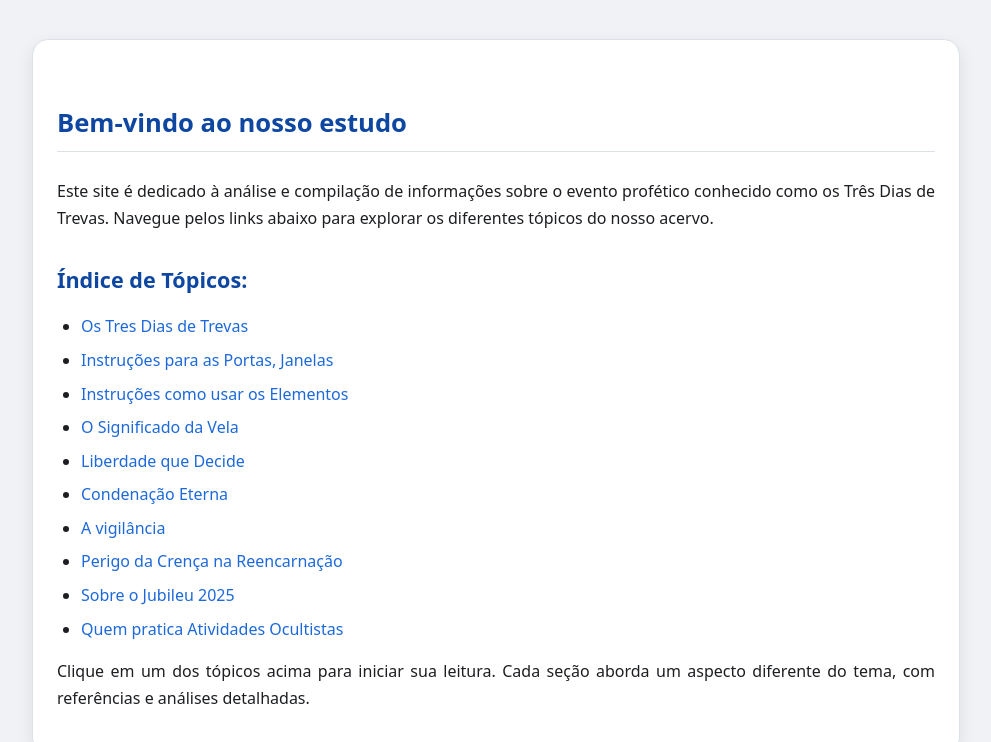
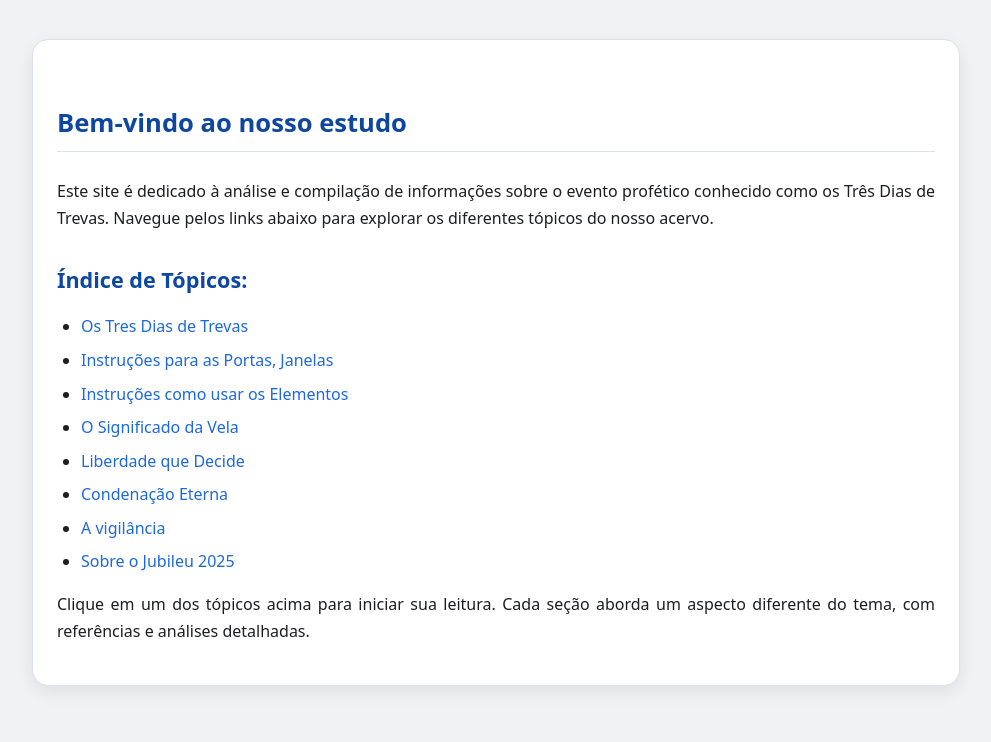
Before and after one commit to magoja-br/tres-dias-de-trevas, a plain HTML site: page index.html in a window 1280 px wide. Shown: the part 90-832 px from the top of the page, without its empty margins (144-1135 px from the left). Drawn offline with Linux system fonts and the light colour scheme.

Commit message:
Atualiza o conteúdo da página inicial

```diff
--- a/index.html
+++ b/index.html
@@ -34,11 +34,8 @@
                 <li><a href="catequesecondenacao.html">Liberdade que Decide</a></li>
                 <li><a href="condenacaoeterna.html">Condenação Eterna</a></li>
                 <li><a href="vigilancia.html">A vigilância</a></li>
-                <li><a href="vigilanciareencarnacao.html">Perigo da Crença na Reencarnação</a></li>
                 <li><a href="jubileu2025.html">Sobre o Jubileu 2025</a></li>
-                <li><a href="porempratica.html">Quem pratica Atividades Ocultistas</a></li>
-            </ul>
-
+             </ul>
             <p>
                 Clique em um dos tópicos acima para iniciar sua leitura. Cada seção aborda um aspecto diferente do tema, com referências e análises detalhadas.
             </p>
```
